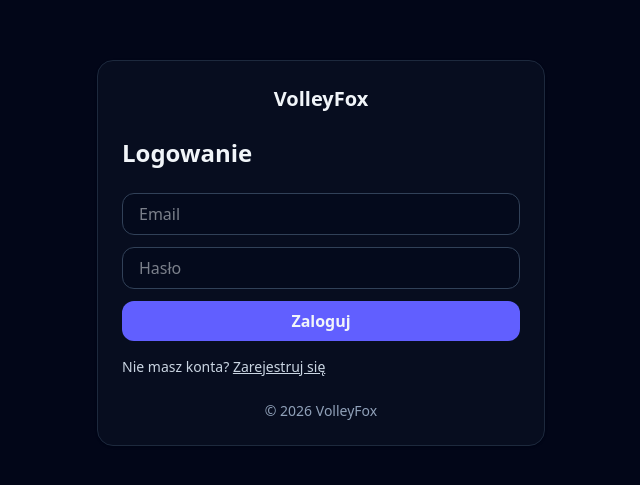
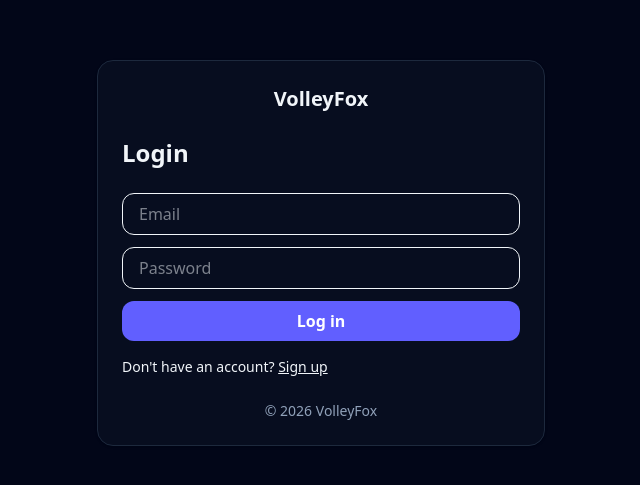
Before and after one commit to MaciejKasza/VolleyFox, a React (Vite) app: page /auth/login in a window 1280 px wide. Shown: the part 147-632 px from the top of the page, without its empty margins (319-959 px from the left). Built offline with nearby package versions, Linux system fonts and the light colour scheme.

Commit message:
feat: add i18n (pl/en) with hooks and json resources

```diff
--- a/package.json
+++ b/package.json
@@ -10,8 +10,10 @@
     "preview": "vite preview"
   },
   "dependencies": {
+    "i18next": "^25.7.4",
     "react": "^19.2.0",
     "react-dom": "^19.2.0",
+    "react-i18next": "^16.5.3",
     "react-router-dom": "^7.12.0"
   },
   "devDependencies": {
--- /dev/null
+++ b/src/i18n/i18n.ts
@@ -0,0 +1,39 @@
+import i18n from "i18next";
+import { initReactI18next } from "react-i18next";
+
+import pl from "./locales/pl.json";
+import en from "./locales/en.json";
+
+export const supportedLanguages = ["pl", "en"] as const;
+export type SupportedLanguage = (typeof supportedLanguages)[number];
+
+const DEFAULT_LANG: SupportedLanguage = "pl";
+const STORAGE_KEY = "vf_lang";
+
+function getInitialLanguage(): SupportedLanguage {
+  const saved = localStorage.getItem(STORAGE_KEY);
+  if (saved === "pl" || saved === "en") return saved;
+
+  const browser = navigator.language?.toLowerCase() ?? "";
+  if (browser.startsWith("pl")) return "pl";
+  if (browser.startsWith("en")) return "en";
+
+  return DEFAULT_LANG;
+}
+
+i18n.use(initReactI18next).init({
+  resources: {
+    pl: { translation: pl },
+    en: { translation: en },
+  },
+  lng: getInitialLanguage(),
+  fallbackLng: DEFAULT_LANG,
+  interpolation: { escapeValue: false },
+});
+
+export function setLanguage(lang: SupportedLanguage) {
+  i18n.changeLanguage(lang);
+  localStorage.setItem(STORAGE_KEY, lang);
+}
+
+export default i18n;
--- /dev/null
+++ b/src/i18n/locales/en.json
@@ -0,0 +1,18 @@
+{
+  "common": {
+    "appName": "VolleyFox",
+    "login": "Log in",
+    "logout": "Log out",
+    "register": "Sign up",
+    "email": "Email",
+    "password": "Password",
+    "dashboard": "Dashboard",
+    "teams": "Teams"
+  },
+  "auth": {
+    "titleLogin": "Login",
+    "titleRegister": "Register",
+    "noAccount": "Don't have an account?",
+    "haveAccount": "Already have an account?"
+  }
+}
--- /dev/null
+++ b/src/i18n/locales/pl.json
@@ -0,0 +1,18 @@
+{
+  "common": {
+    "appName": "VolleyFox",
+    "login": "Zaloguj",
+    "logout": "Wyloguj",
+    "register": "Zarejestruj się",
+    "email": "Email",
+    "password": "Hasło",
+    "dashboard": "Panel",
+    "teams": "Drużyny"
+  },
+  "auth": {
+    "titleLogin": "Logowanie",
+    "titleRegister": "Rejestracja",
+    "noAccount": "Nie masz konta?",
+    "haveAccount": "Masz konto?"
+  }
+}
--- /dev/null
+++ b/src/i18n/useLang.ts
@@ -0,0 +1,14 @@
+import i18n from "i18next";
+import { setLanguage, type SupportedLanguage } from "./i18n";
+
+export function useLang() {
+  const lang = (
+    i18n.language?.startsWith("en") ? "en" : "pl"
+  ) as SupportedLanguage;
+
+  return {
+    lang,
+    setLang: (l: SupportedLanguage) => setLanguage(l),
+    toggle: () => setLanguage(lang === "pl" ? "en" : "pl"),
+  };
+}
--- a/src/layouts/AppLayout.tsx
+++ b/src/layouts/AppLayout.tsx
@@ -1,6 +1,8 @@
 import { Link, NavLink, Outlet, useNavigate } from "react-router-dom";
 import { useAuth } from "../contexts/auth/AuthContext";
 import { PATHS } from "../router/paths";
+import { useLang } from "../i18n/useLang";
+import { useTranslation } from "react-i18next";
 
 const navBase = "px-3 py-2 rounded-lg";
 const navActive = "bg-slate-900 text-white";
@@ -9,6 +11,8 @@ const navInactive = "text-slate-700 hover:bg-slate-100";
 export default function AppLayout() {
   const { logout } = useAuth();
   const navigate = useNavigate();
+  const { lang, toggle } = useLang();
+  const { t } = useTranslation();
 
   function handleLogout() {
     logout();
@@ -30,7 +34,7 @@ export default function AppLayout() {
                 `${navBase} ${isActive ? navActive : navInactive}`
               }
             >
-              Dashboard
+              {t("common.dashboard")}
             </NavLink>
             <NavLink
               to="/app/teams"
@@ -38,12 +42,15 @@ export default function AppLayout() {
                 `${navBase} ${isActive ? navActive : navInactive}`
               }
             >
-              Teams
+              {t("common.teams")}
             </NavLink>
           </nav>
 
           <button className="text-sm underline" onClick={handleLogout}>
-            Wyloguj
+            {t("common.logout")}
+          </button>
+          <button className="text-sm underline" onClick={toggle}>
+            {lang.toUpperCase()}
           </button>
         </div>
       </header>
--- a/src/main.tsx
+++ b/src/main.tsx
@@ -2,6 +2,7 @@ import React from "react";
 import ReactDOM from "react-dom/client";
 import { RouterProvider } from "react-router-dom";
 import "./index.css";
+import "./i18n/i18n";
 import { router } from "./router/router";
 import { AuthProvider } from "./contexts/auth/AuthContext";
 
--- a/src/pages/auth/Login.tsx
+++ b/src/pages/auth/Login.tsx
@@ -1,13 +1,14 @@
 import { Link, useLocation, useNavigate } from "react-router-dom";
+import { useTranslation } from "react-i18next";
 import { useAuth } from "../../contexts/auth/AuthContext";
 import { PATHS } from "../../router/paths";
 
 export default function Login() {
+  const { t } = useTranslation();
   const { login } = useAuth();
   const navigate = useNavigate();
   const location = useLocation();
 
-  // jeśli user wszedł na /app/coś i został przerzucony na login, wrócimy tam po zalogowaniu
   const from = (location.state as any)?.from?.pathname || PATHS.app;
 
   function handleLogin() {
@@ -17,31 +18,32 @@ export default function Login() {
 
   return (
     <div>
-      <h1 className="text-2xl font-bold">Logowanie</h1>
+      <h1 className="text-2xl font-bold">{t("auth.titleLogin")}</h1>
 
       <form className="mt-6 space-y-3" onSubmit={(e) => e.preventDefault()}>
         <input
-          className="w-full rounded-xl border border-slate-700 bg-slate-950/40 px-4 py-2 outline-none"
-          placeholder="Email"
+          className="w-full rounded-xl border px-4 py-2"
+          placeholder={t("common.email")}
         />
         <input
-          className="w-full rounded-xl border border-slate-700 bg-slate-950/40 px-4 py-2 outline-none"
-          placeholder="Hasło"
+          className="w-full rounded-xl border px-4 py-2"
+          placeholder={t("common.password")}
           type="password"
         />
+
         <button
           type="button"
           onClick={handleLogin}
-          className="w-full rounded-xl bg-indigo-500 px-4 py-2 font-semibold hover:bg-indigo-400"
+          className="w-full rounded-xl bg-indigo-500 px-4 py-2 font-semibold text-white"
         >
-          Zaloguj
+          {t("common.login")}
         </button>
       </form>
 
-      <p className="mt-4 text-sm text-slate-300">
-        Nie masz konta?{" "}
+      <p className="mt-4 text-sm">
+        {t("auth.noAccount")}{" "}
         <Link to={PATHS.register} className="underline">
-          Zarejestruj się
+          {t("common.register")}
         </Link>
       </p>
     </div>
```
Also changed, not shown: 1 other file (tests, documents, lock files or other folders).
